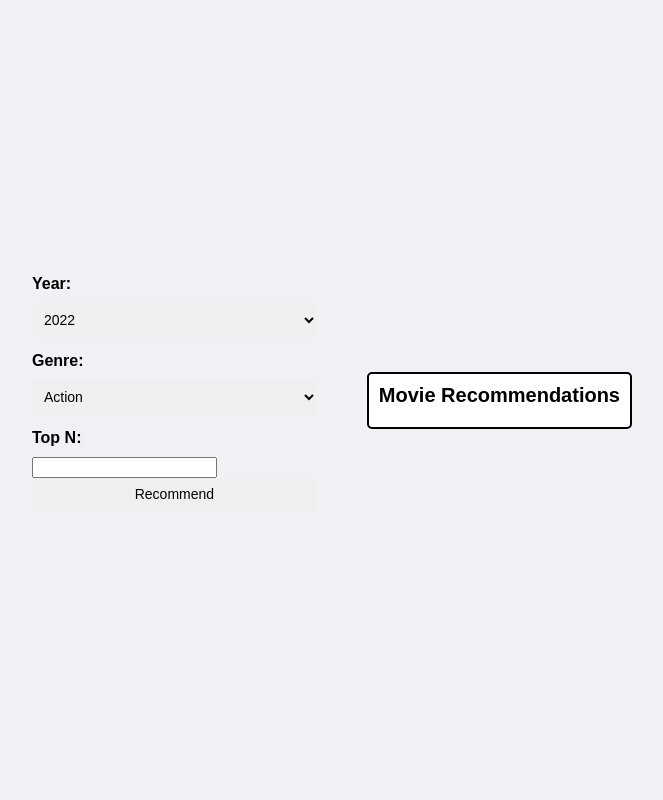
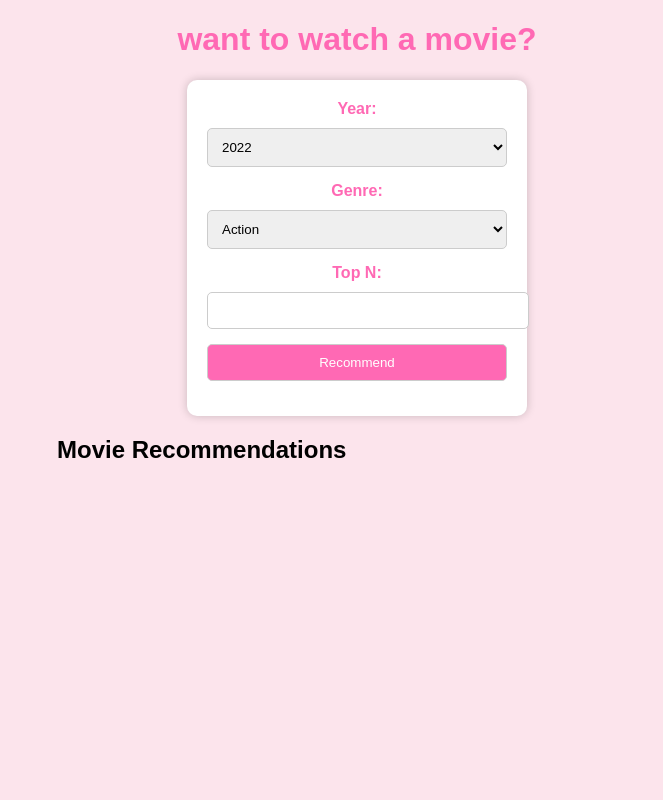
Before and after one commit to iremkose38/data-mining-imdb, a Flask app: page / in a window 1280 px wide. Shown: the whole page, without its empty margins (283-946 px from the left). Run offline with Flask 3, Linux system fonts and the light colour scheme.

Commit message:
pink css and small changes

```diff
--- a/static/styles.css
+++ b/static/styles.css
@@ -1,61 +1,49 @@
-/* Reset some default browser styles */
-body, h1, h2, p, ul, li, form, select {
-    margin: 0;
-    padding: 0;
-    border: 0;
+body {
+    background-color: #fce4ec; /* Pastel Pink */
+    text-align: center;
+    font-family: Arial, sans-serif;
 }
 
-/* Set a background color */
-body {
-    background-color: #f0f0f5; /* Light purple */
-    font-family: Arial, sans-serif;
-    display: flex;
-    justify-content: center;
-    align-items: center;
-    height: 100vh;
+.title {
+    color: #ff69b4; /* Hot Pink */
 }
 
-/* Style the form container */
-.form-container {
-    background-color: #673AB7; /* Purple */
+form {
+    margin: 0 auto;
+    max-width: 300px;
     padding: 20px;
+    background-color: white;
     border-radius: 10px;
-    box-shadow: 0 4px 6px rgba(0, 0, 0, 0.2);
-    text-align: center;
+    box-shadow: 0 0 10px rgba(0, 0, 0, 0.2);
 }
 
-/* Style form elements */
 label {
     display: block;
     margin-bottom: 10px;
     font-weight: bold;
-    color: black;
+    color: #ff69b4; /* Hot Pink */
 }
 
-select, input[type="submit"] {
+select,
+input[type="number"],
+input[type="submit"] {
     width: 100%;
-    padding: 8px;
+    padding: 10px;
     margin-bottom: 15px;
-    border: none;
+    border: 1px solid #ccc;
     border-radius: 5px;
-    font-size: 14px;
 }
 
-/* Style the recommendations section */
-#recommendations {
-    margin-top: 20px;
-    text-align: center;
-    border: 2px solid #000; /* Black border */
-    padding: 10px;
-    margin: 50px;
-    border-radius: 5px;
-    background-color: white;
+input[type="submit"] {
+    background-color: #ff69b4; /* Hot Pink */
+    color: white;
+    cursor: pointer;
 }
 
-h2 {
-    font-size: 20px;
-    margin-bottom: 10px;
-    color: black;
+#recommendations {
+    margin: 20px auto;
+    max-width: 600px;
+    text-align: left;
 }
 
 ul {
@@ -64,7 +52,9 @@ ul {
 }
 
 li {
-    font-size: 16px;
-    margin-bottom: 5px;
-    color: #303F9F; /* Dark blue */
+    margin: 5px 0;
+    padding: 5px;
+    background-color: #fff;
+    border: 1px solid #ccc;
+    border-radius: 5px;
 }
--- a/templates/index.html
+++ b/templates/index.html
@@ -5,6 +5,7 @@
     <title>Movie Recommender</title>
 </head>
 <body>
+    <h1 class="title">want to watch a movie?</h1>
     <form method="POST">
     <label for="year">Year:</label>
     <select name="year" id="year">
--- a/testing.py
+++ b/testing.py
@@ -26,5 +26,6 @@ class TestScraper(unittest.TestCase):
         # Assert that the scraped data is empty for invalid input
         self.assertEqual(len(movie_data), 0)
 
+
 if __name__ == "__main__":
     unittest.main()
```
